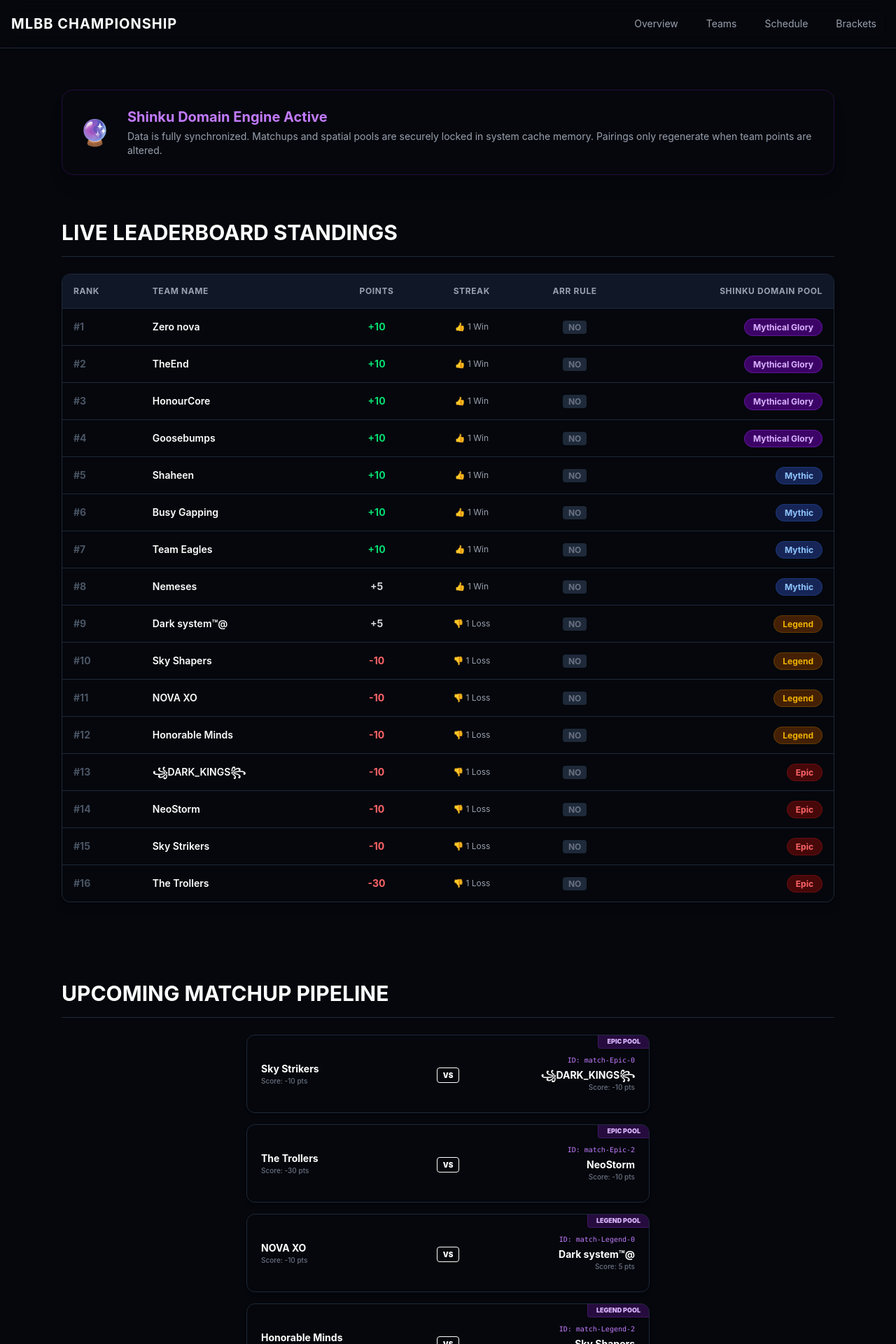
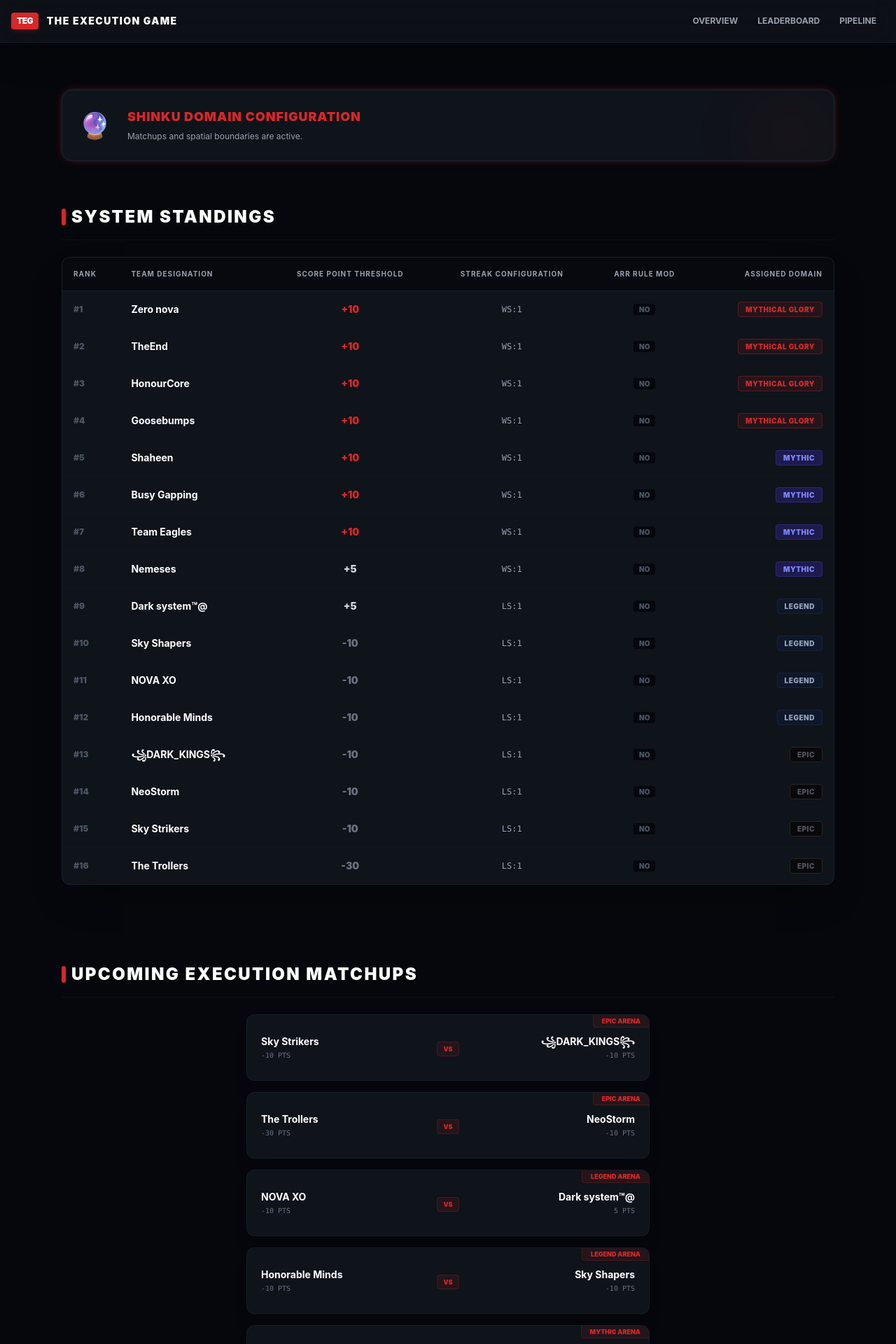
Before and after one commit to xAhmadEsam/TheExecutionGame, a React (Vite) app: page / in a window 1280 px wide. Shown: the top 1920 px of the page at 70% size. Built offline with nearby package versions, Linux system fonts and the light colour scheme.

Commit message:
finishing everything up

```diff
--- a/src/App.tsx
+++ b/src/App.tsx
@@ -1,95 +1,114 @@
-import { useMemo } from 'react';
-import { Navbar } from './components/Navbar';
-import { mockTeams } from './mockData';
-import { runShinkuRegrouping, generateNextRoundMatches } from './shinkuEngine';
+import { useMemo } from "react";
+import { Navbar } from "./components/Navbar";
+import { Loader } from "./components/Loader";
+import { mockTeams } from "./mockData";
+import { runShinkuRegrouping, generateNextRoundMatches } from "./shinkuEngine";
 
 function App() {
-  // 1. Shinku automatically runs when the file loads or changes
   const processedTeams = useMemo(() => {
     return runShinkuRegrouping(mockTeams);
   }, [mockTeams]);
 
-  // 2. Pairings lock in securely and won't change on browser refresh
   const nextRoundMatches = useMemo(() => {
-     const matches = generateNextRoundMatches(processedTeams);
+    // Generate the raw match sequence list from Shinku
+    const rawMatches = generateNextRoundMatches(processedTeams);
 
-    // ==================== MANUAL MATCH UPDATE WORKSPACE ====================
-    // Copy/paste or add match IDs here to set them to true when completed!
-
-    matches.forEach(match => {
-      // Example 1: Set a match to complete using its unique ID string
-      if (match.id === 'match-Epic-1') {
-        match.matchIsDone = true;
+    return rawMatches.map((match) => {
+      if (match.id === "match-Epic-10" || match.id === "match-Legend-10") {
+        return { ...match, matchIsDone: true };
       }
 
-      // Example 2: Set another match to complete
-      if (match.id === 'match-Legend-1') {
-        match.matchIsDone = true;
-      }
+      return match;
     });
-    // =======================================================================
-
-    return matches;
   }, [processedTeams]);
 
   return (
-    <div className="min-h-screen bg-darkBg text-white scroll-smooth">
+    <div className="min-h-screen bg-tegDarkBg text-white scroll-smooth relative">
+      {/* Premium JJK Animated Intro Overlay */}
+      <Loader />
+
       <Navbar />
 
       <main className="max-w-6xl mx-auto px-6 pt-32 pb-20 space-y-16">
-
-        {/* Shinku Engine Status Alert */}
-        <section id="overview" className="bg-cardBg border border-purple-900/40 p-6 rounded-2xl flex items-center gap-6 shadow-xl">
-          <div className="text-4xl animate-pulse">🔮</div>
+        {/* Shinku Engine Banner with Cursed Energy Glow Profile effect */}
+        <section
+          id="overview"
+          className="bg-tegCardBg border border-tegSteelBlue/40 p-6 rounded-2xl flex items-center gap-6 shadow-2xl animate-cursed-flame relative overflow-hidden"
+        >
+          <div className="absolute top-0 right-0 w-32 h-32 bg-tegCrimson/5 rounded-full blur-2xl"></div>
+          <div className="text-4xl">🔮</div>
           <div>
-            <h2 className="text-xl font-bold text-purple-400">Shinku Domain Engine Active</h2>
-            <p className="text-sm text-gray-400 mt-1">
-              Data is fully synchronized. Matchups and spatial pools are securely locked in system cache memory. Pairings only regenerate when team points are altered.
+            <h2 className="text-lg font-black text-tegCrimson tracking-wider uppercase">
+              Shinku Domain Configuration
+            </h2>
+            <p className="text-xs text-gray-400 mt-1 leading-relaxed max-w-2xl">
+              Matchups and spatial boundaries are active.
             </p>
           </div>
         </section>
 
-        {/* Live Leaderboard Standings (Full Wide Table Restored) */}
+        {/* Standings Grid System */}
         <section id="teams" className="scroll-mt-12">
-          <h2 className="text-3xl font-bold text-gold mb-6 border-b border-gray-800 pb-4">
-            LIVE LEADERBOARD STANDINGS
+          <h2 className="text-2xl font-black text-white tracking-widest mb-6 border-b border-tegSteelBlue/20 pb-4 flex items-center gap-2">
+            <span className="w-1.5 h-6 bg-tegCrimson rounded-full"></span>{" "}
+            SYSTEM STANDINGS
           </h2>
 
-          <div className="overflow-x-auto bg-cardBg border border-gray-800 rounded-xl shadow-lg">
+          <div className="overflow-x-auto bg-tegCardBg border border-tegSteelBlue/30 rounded-xl shadow-2xl">
             <table className="w-full text-left border-collapse">
               <thead>
-                <tr className="bg-gray-900 text-gray-400 text-xs uppercase tracking-wider border-b border-gray-800">
+                <tr className="bg-tegDarkBg/80 text-gray-400 text-[10px] uppercase font-bold tracking-widest border-b border-tegSteelBlue/30">
                   <th className="p-4">Rank</th>
-                  <th className="p-4">Team Name</th>
-                  <th className="p-4 text-center">Points</th>
-                  <th className="p-4 text-center">Streak</th>
-                  <th className="p-4 text-center">ARR Rule</th>
-                  <th className="p-4 text-right">Shinku Domain Pool</th>
+                  <th className="p-4">Team Designation</th>
+                  <th className="p-4 text-center">Score Point Threshold</th>
+                  <th className="p-4 text-center">Streak Configuration</th>
+                  <th className="p-4 text-center">ARR Rule Mod</th>
+                  <th className="p-4 text-right">Assigned Domain</th>
                 </tr>
               </thead>
-              <tbody className="divide-y divide-gray-800 text-sm">
+              <tbody className="divide-y divide-tegSteelBlue/10 text-xs font-medium">
                 {processedTeams.map((team, idx) => (
-                  <tr key={team.id} className="hover:bg-gray-800/20 transition">
-                    <td className="p-4 font-bold text-gray-600">#{idx + 1}</td>
-                    <td className="p-4 font-semibold text-white">{team.name}</td>
-                    <td className={`p-4 text-center font-bold ${team.points >= 10 ? 'text-green-400' : team.points < 0 ? 'text-red-400' : 'text-gray-300'}`}>
+                  <tr
+                    key={team.id}
+                    className="hover:bg-white/[0.02] transition duration-200"
+                  >
+                    <td className="p-4 font-black text-gray-600">#{idx + 1}</td>
+                    <td className="p-4 font-bold text-white text-sm">
+                      {team.name}
+                    </td>
+                    <td
+                      className={`p-4 text-center font-black text-sm ${team.points >= 10 ? "text-tegCrimson" : team.points < 0 ? "text-gray-500" : "text-gray-300"}`}
+                    >
                       {team.points > 0 ? `+${team.points}` : team.points}
                     </td>
-                    <td className="p-4 text-center text-xs text-gray-400">
-                      {team.ws >= 2 ? `🔥 ${team.ws} Win Streak` : team.ls >= 3 ? `💀 ${team.ls} Loss Streak` : team.ws > 0 ? `👍 ${team.ws} Win` : `👎 ${team.ls} Loss`}
+                    <td className="p-4 text-center text-gray-400 font-mono">
+                      {team.ws >= 2
+                        ? `🔥 WS:${team.ws}`
+                        : team.ls >= 3
+                          ? `💀 LS:${team.ls}`
+                          : team.ws > 0
+                            ? `WS:${team.ws}`
+                            : `LS:${team.ls}`}
                     </td>
                     <td className="p-4 text-center">
-                      <span className={`px-2 py-0.5 rounded text-xs font-bold ${team.arr === 'YES' ? 'bg-gold text-darkBg animate-pulse' : 'bg-gray-800 text-gray-500'}`}>
+                      <span
+                        className={`px-2 py-0.5 rounded text-[10px] font-black ${team.arr === "YES" ? "bg-tegCrimson text-white animate-pulse" : "bg-tegDarkBg text-gray-600"}`}
+                      >
                         {team.arr}
                       </span>
                     </td>
                     <td className="p-4 text-right">
-                      <span className={`px-3 py-1 rounded-full text-xs font-bold ${
-                        team.spatialDomain === 'Mythical Glory' ? 'bg-purple-950 text-purple-300 border border-purple-500/30' :
-                        team.spatialDomain === 'Mythic' ? 'bg-blue-950 text-blue-300 border border-blue-500/20' :
-                        team.spatialDomain === 'Legend' ? 'bg-yellow-950 text-yellow-500 border border-yellow-500/20' :
-                        'bg-red-950 text-red-400 border border-red-500/20'
-                      }`}>
+                      <span
+                        className={`px-2.5 py-1 rounded text-[10px] font-black tracking-wider uppercase ${
+                          team.spatialDomain === "Mythical Glory"
+                            ? "bg-tegCrimson/10 text-tegCrimson border border-tegCrimson/30"
+                            : team.spatialDomain === "Mythic"
+                              ? "bg-indigo-950 text-indigo-400 border border-indigo-500/20"
+                              : team.spatialDomain === "Legend"
+                                ? "bg-slate-900 text-slate-400 border border-slate-700/30"
+                                : "bg-zinc-950 text-zinc-600 border border-zinc-800"
+                        }`}
+                      >
                         {team.spatialDomain}
                       </span>
                     </td>
@@ -100,53 +119,68 @@ function App() {
           </div>
         </section>
 
-        {/* Upcoming Matchup Pipeline (Single Column Layout Kept, Centered on Wide Screen) */}
+        {/* Matchup Pipeline Container (Single Column Kept with Poster Accents) */}
         <section id="schedule" className="pt-12 scroll-mt-12">
-          <h2 className="text-3xl font-bold text-gold mb-6 border-b border-gray-800 pb-4">
-            UPCOMING MATCHUP PIPELINE
+          <h2 className="text-2xl font-black text-white tracking-widest mb-6 border-b border-tegSteelBlue/20 pb-4 flex items-center gap-2">
+            <span className="w-1.5 h-6 bg-tegCrimson rounded-full"></span>{" "}
+            UPCOMING EXECUTION MATCHUPS
           </h2>
 
-          {/* Centered single column container wrapper max-w-xl */}
           <div className="flex flex-col gap-4 max-w-xl mx-auto">
             {nextRoundMatches.map((match: any) => {
-              const t1 = processedTeams.find(t => t.id === match.team1Id);
-              const t2 = processedTeams.find(t => t.id === match.team2Id);
+              const t1 = processedTeams.find((t) => t.id === match.team1Id);
+              const t2 = processedTeams.find((t) => t.id === match.team2Id);
 
               return (
                 <div
                   key={match.id}
-                  className={`border rounded-xl p-5 relative overflow-hidden transition duration-300 ${
+                  className={`border rounded-xl p-5 relative overflow-hidden transition-all duration-300 ${
                     match.matchIsDone
-                      ? 'bg-gray-950/40 border-gray-950 opacity-40 grayscale line-through'
-                      : 'bg-cardBg border-gray-800 hover:border-purple-500/40 shadow-md'
+                      ? "bg-tegDarkBg/40 border-tegDarkBg opacity-50 grayscale scale-98 animate-completed-strike cursor-help"
+                      : "bg-tegCardBg border-tegSteelBlue/30 hover:border-tegCrimson/40 hover:shadow-[0_0_20px_rgba(214,40,40,0.15)] shadow-xl"
                   }`}
                 >
-                  {/* Status Banner Ribbon overlay element */}
-                  <div className={`absolute top-0 right-0 text-[9px] uppercase font-black px-3 py-0.5 rounded-bl border-l border-b ${
-                    match.matchIsDone
-                      ? 'bg-gray-800 text-gray-400 border-gray-700'
-                      : 'bg-purple-900/40 text-purple-300 border-purple-500/20'
-                  }`}>
-                    {match.matchIsDone ? '🔴 CONCLUDED' : `${match.spatialDomain} Pool`}
+                  <div
+                    className={`absolute top-0 right-0 text-[9px] uppercase font-black px-3 py-0.5 rounded-bl border-l border-b ${
+                      match.matchIsDone
+                        ? "bg-tegDarkBg text-gray-600 border-tegSteelBlue/20"
+                        : "bg-tegCrimson/10 text-tegCrimson border-tegCrimson/20"
+                    }`}
+                  >
+                    {match.matchIsDone
+                      ? "⚠️ TERMINATED"
+                      : `${match.spatialDomain} Arena`}
                   </div>
 
-                  {/* Team vs Layout Wrapper */}
                   <div className="flex justify-between items-center my-2">
                     <div className="flex-1 min-w-0">
-                      <div className="font-bold text-sm text-white truncate">{t1?.name}</div>
-                      <div className="text-[10px] text-gray-500 font-medium">Score: {t1?.points} pts</div>
+                      <div className="font-bold text-sm text-white truncate">
+                        {t1?.name}
+                      </div>
+                      <div className="text-[10px] text-gray-500 font-mono mt-0.5">
+                        {t1?.points} PTS
+                      </div>
                     </div>
 
                     <div className="px-4 text-center">
-                      <span className={`text-[10px] font-black px-2 py-1 rounded border ${
-                        match.matchIsDone ? 'bg-gray-900 text-gray-600 border-gray-800' : 'bg-gold/10 text-gold border-gold/20'
-                      }`}>VS</span>
+                      <span
+                        className={`text-[9px] font-black px-2 py-1 rounded border ${
+                          match.matchIsDone
+                            ? "bg-tegDarkBg text-gray-700 border-tegSteelBlue/10"
+                            : "bg-tegCrimson/10 text-tegCrimson border-tegCrimson/20"
+                        }`}
+                      >
+                        VS
+                      </span>
                     </div>
 
                     <div className="flex-1 min-w-0 text-right">
-                      <div className="text-[10px] text-purple-400 font-mono mb-1">ID: {match.id}</div>
-                      <div className="font-bold text-sm text-white truncate">{t2?.name}</div>
-                      <div className="text-[10px] text-gray-500 font-medium">Score: {t2?.points} pts</div>
+                      <div className="font-bold text-sm text-white truncate">
+                        {t2?.name}
+                      </div>
+                      <div className="text-[10px] text-gray-500 font-mono mt-0.5">
+                        {t2?.points} PTS
+                      </div>
                     </div>
                   </div>
                 </div>
@@ -154,7 +188,6 @@ function App() {
             })}
           </div>
         </section>
-
       </main>
     </div>
   );
--- /dev/null
+++ b/src/components/Loader.tsx
@@ -0,0 +1,33 @@
+import { useState, useEffect } from 'react';
+
+export const Loader = () => {
+  const [loading, setLoading] = useState(true);
+
+  useEffect(() => {
+    // Keeps the loading curtain active for 2.2 seconds before revealing the layout
+    const timer = setTimeout(() => setLoading(false), 2200);
+    return () => clearTimeout(timer);
+  }, []);
+
+  if (!loading) return null;
+
+  return (
+    <div className="fixed inset-0 bg-tegDarkBg z-[999] flex flex-col justify-center items-center overflow-hidden">
+      {/* Background ambient dark energy clouds */}
+      <div className="absolute w-[500px] h-[500px] bg-tegSteelBlue/10 rounded-full blur-[120px] animate-pulse"></div>
+
+      {/* JJK Impact Strike Bar */}
+      <div className="w-full max-w-md h-1 bg-tegCrimson relative overflow-hidden rounded animate-black-flash">
+        <div className="absolute inset-0 bg-white shadow-[0_0_15px_#fff]"></div>
+      </div>
+
+      {/* Title presentation text layout */}
+      <div className="mt-8 text-center tracking-[0.3em] relative">
+        <h1 className="text-sm font-black text-white/40 uppercase">Domain Configuration</h1>
+        <div className="text-xl font-black text-tegCrimson tracking-[0.4em] uppercase mt-1 animate-pulse">
+          THE EXECUTION GAME
+        </div>
+      </div>
+    </div>
+  );
+};
--- a/src/components/Navbar.tsx
+++ b/src/components/Navbar.tsx
@@ -1,32 +1,30 @@
 import React from 'react';
 
 export const Navbar: React.FC = () => {
-  // Define menu items and their matching section IDs
   const links = [
     { name: 'Overview', target: '#overview' },
-    { name: 'Teams', target: '#teams' },
-    { name: 'Schedule', target: '#schedule' },
-    { name: 'Brackets', target: '#brackets' }
+    { name: 'Leaderboard', target: '#teams' },
+    { name: 'Pipeline', target: '#schedule' }
   ];
 
   const handleScroll = (e: React.MouseEvent<HTMLAnchorElement>, target: string) => {
     e.preventDefault();
-    const element = document.querySelector(target);
-    if (element) {
-      element.scrollIntoView({ behavior: 'smooth', block: 'start' });
-    }
+    document.querySelector(target)?.scrollIntoView({ behavior: 'smooth', block: 'start' });
   };
 
   return (
-    <nav className="bg-cardBg/90 backdrop-blur-md border-b border-gray-800 p-4 flex justify-between items-center fixed top-0 left-0 right-0 z-50">
-      <div className="text-xl font-bold text-gold tracking-wider">MLBB CHAMPIONSHIP</div>
-      <div className="flex space-x-2 md:space-x-4">
+    <nav className="bg-tegCardBg/80 backdrop-blur-xl border-b border-tegSteelBlue/30 p-4 flex justify-between items-center fixed top-0 left-0 right-0 z-50 shadow-2xl">
+      <div className="flex items-center gap-3">
+        <span className="bg-tegCrimson text-white font-black text-xs px-2 py-1 rounded tracking-tighter shadow-md shadow-tegCrimson/20">TEG</span>
+        <div className="text-sm font-black text-white tracking-widest hidden sm:block">THE EXECUTION GAME</div>
+      </div>
+      <div className="flex space-x-1">
         {links.map((link) => (
           <a
             key={link.name}
             href={link.target}
             onClick={(e) => handleScroll(e, link.target)}
-            className="px-3 py-2 rounded text-sm text-gray-400 hover:text-white hover:bg-gray-800/50 transition duration-200"
+            className="px-3 py-1.5 rounded text-xs uppercase font-bold text-gray-400 hover:text-tegCrimson hover:bg-white/5 transition duration-300"
           >
             {link.name}
           </a>
```
Also changed, not shown: src/index.css (+25 -0 lines).
